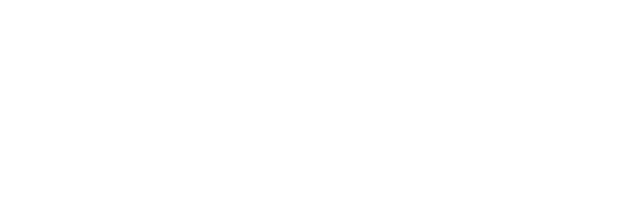
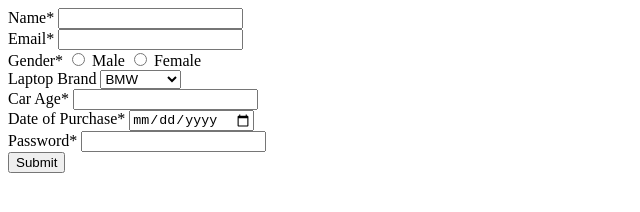
Before and after one commit to acciojob/car-insurance-form-shri1918, a website: page main.html in a window 1280 px wide. Shown: the whole page, without its empty margins (0-640 px from the left). Drawn offline with Linux system fonts and the light colour scheme.

Commit message:
created a submission

```diff
--- a/main.html
+++ b/main.html
@@ -10,6 +10,38 @@
 	<!-- the entire body must be written by student -->
     <script type="text/javascript" src="./script.js">
 </script>
+<form method="POST">
+  <label for="name">Name*</label>
+  <input type="text" id="name" name="name" required><br>
+
+  <label for="email">Email*</label>
+  <input type="email" id="email" name="email" required><br>
+
+  <label for="gender">Gender*</label>
+  <input type="radio" id="male" name="gender" value="male" required>
+  <label for="male">Male</label>
+  <input type="radio" id="female" name="gender" value="female" required>
+  <label for="female">Female</label><br>
+
+  <label for="laptop">Laptop Brand</label>
+  <select id="laptop" name="laptop">
+    <option value="apple">BMW</option>
+    <option value="asus">Audi</option>
+    <option value="hp">Mercedez</option>
+  </select><br>
+
+  <label for="age">Car Age*</label>
+  <input type="number" id="age" name="age" required><br>
+
+  <label for="dop">Date of Purchase*</label>
+  <input type="date" id="dop" name="dop" required><br>
+
+  <label for="password">Password*</label>
+  <input type="password" id="password" name="password" required><br>
+
+
+  <input type="submit" value="Submit">
+</form>
 
 </body>
 
```
